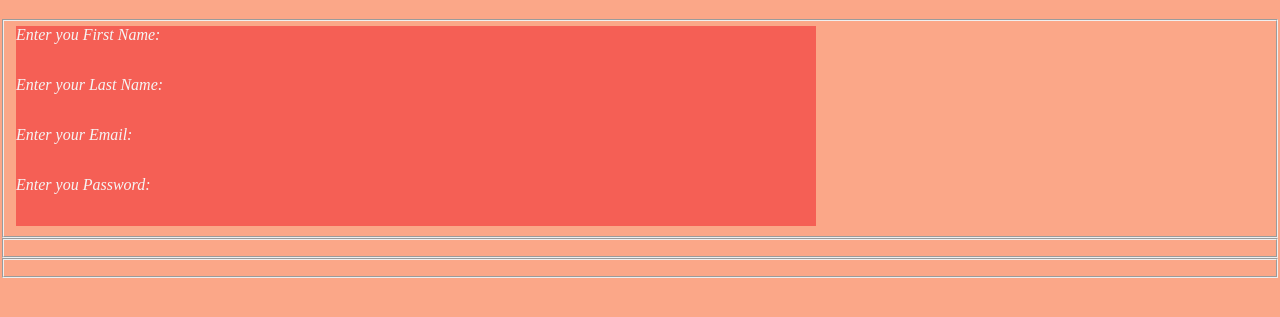
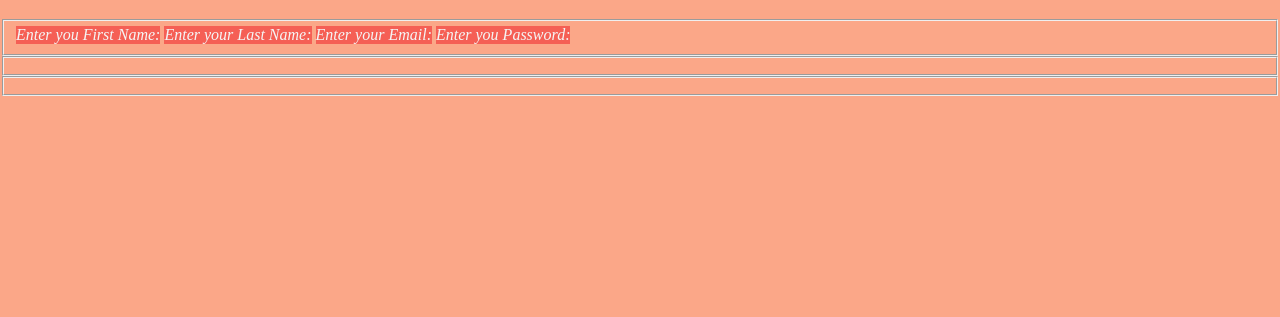
Before and after one commit to chinitoXx/cristian-html-form, a plain HTML site: page index.html in a window 1280 px wide. Shown: the part 61-378 px from the top of the page. Drawn offline with Linux system fonts and the light colour scheme.

Commit message:
set label display inline-block & margin 0.5rem 0

```diff
--- a/css/style.css
+++ b/css/style.css
@@ -9,6 +9,5 @@ body{
 label{
     display: inline-block;
     background-color: rgba(243, 64, 64, 0.7);
-    height: 50px;
-    width: 100vh;
+    margin: 0.5rem,0;
 }
```
